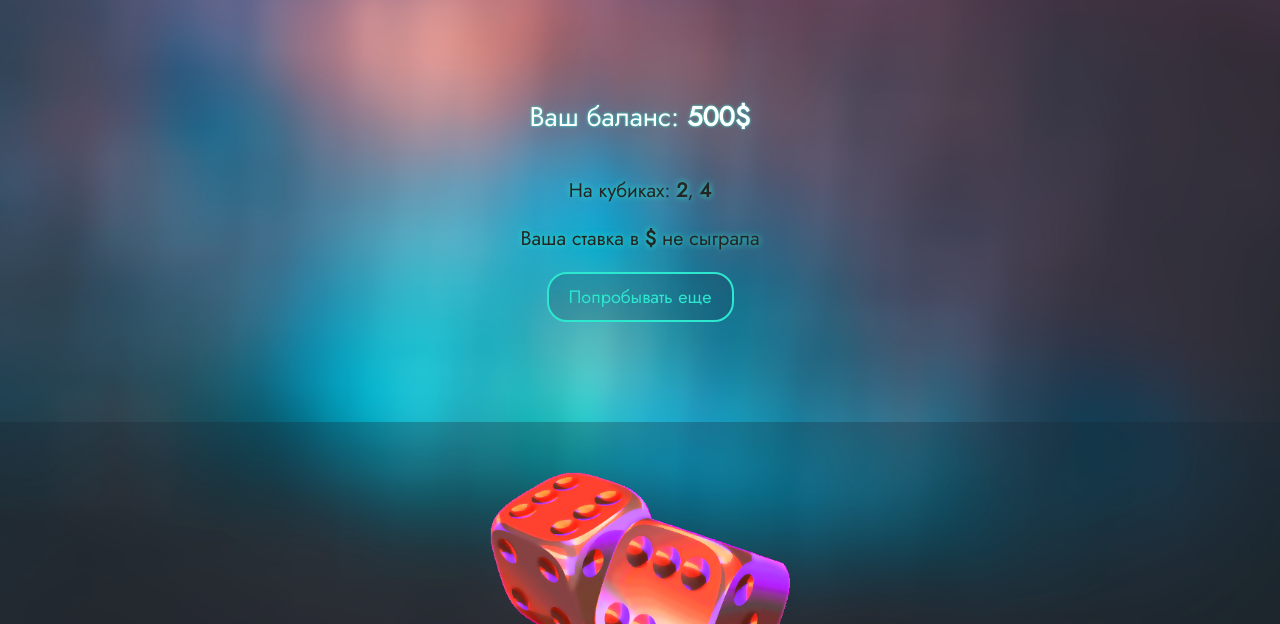
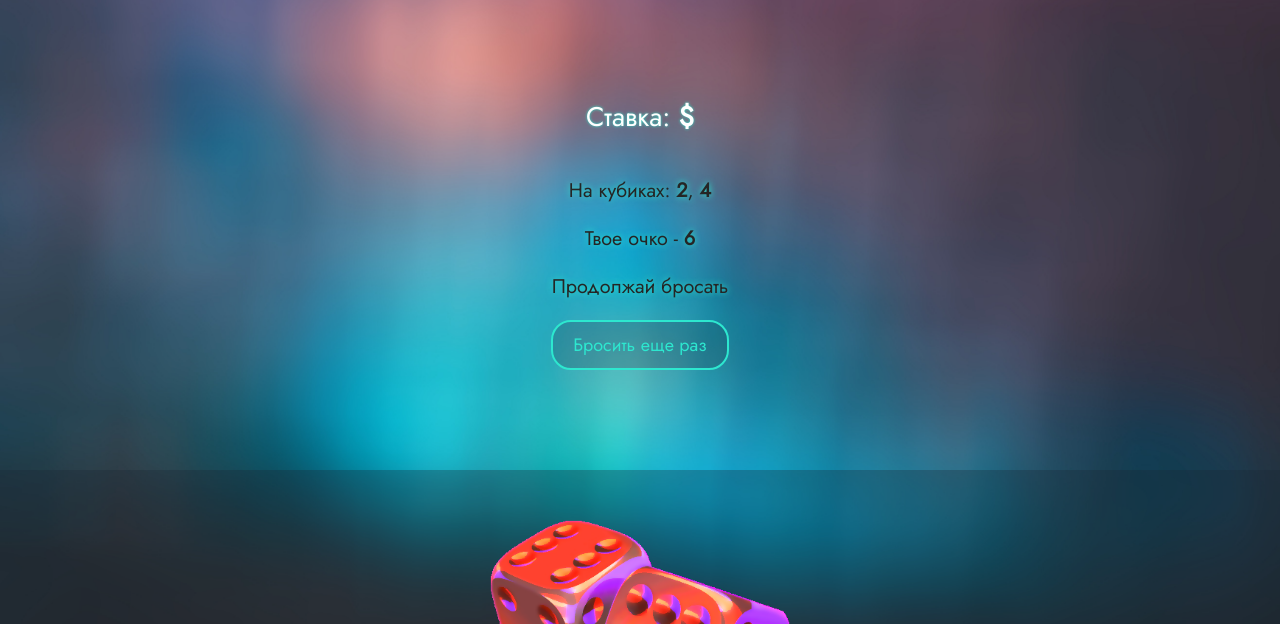
Before and after one commit to sasha-odintsov/casino, a website: page index.html in a window 1280 px wide. Both pictures are taken after a click on the button "Бросить кубики". Shown: the part 176-800 px from the top of the page. Drawn offline with nearby package versions, Linux system fonts and the light colour scheme; files that its build step writes are made by us from their sources.

Commit message:
Implement point solution

```diff
--- a/index.html
+++ b/index.html
@@ -45,7 +45,7 @@
                 <strong></strong>
             </p>
             <form>
-                <button type="button" class="button" onclick="tryMore()">Попробывать еще</button>
+                <button type="button" class="button button-result">Попробывать еще</button>
             </form>
         </section>
         <!-- section for point -->
@@ -64,7 +64,7 @@
                 Продолжай бросать
             </p>
             <form>
-                <button type="button" class="button" onclick="rollDice('sum')">Бросить еще раз</button>
+                <button type="button" class="button" onclick="rollDice()">Бросить еще раз</button>
             </form>
         </section>
         <!-- footer -->
--- a/js/main.js
+++ b/js/main.js
@@ -17,123 +17,17 @@ let rolledPoint = 0;
 
 document.querySelector("#balance").innerHTML = balance + "$";
 
-//----without point----
-function rollDice() {
-    let cube1 = getRandomInt(1, 6);
-    let cube2 = getRandomInt(1, 6);
-    let betWin = document.getElementById("bet").value * 2;
-    let bet = document.getElementById("bet").value;
-    document.getElementById("balance-result").innerHTML = balance + "$";
-    if (getResultDice(cube1, cube2) === "win") {
-        layout("bet-result");
-        document.getElementById("result-text").innerHTML = `Вы выграли, и получаете <strong>${betWin}$</strong>`;
-        balance = balance + betWin;
-        document.getElementById("balance").innerHTML = balance + "$";
+// ******with point******//
+
+function getResultDice(a, b) {
+    let sum = a + b;
+    if (sum === 7 || sum === 11) {
+        return "win";
+    } else if (sum === 2 || sum === 8 || sum === 12) {
+        return "lose";
     } else {
-        layout("bet-result");
-        document.getElementById("result-text").innerHTML = `Ваша ставка в <strong>${bet}$</strong> не сыграла`;
-        balance = balance - bet;
-        document.getElementById("balance").innerHTML = balance + "$";
+        return "point";
     }
-    document.getElementById("dice-first-result").innerHTML = cube1;
-    document.getElementById("dice-second-result").innerHTML = cube2;
-}
-
-function getResultDice (a, b) {
-    let sum = a + b;
-    return (sum === 7 || sum === 11) ? "win" : "lose";
-}
-
-// function getResultDice(a, b) {
-//     let sum = a + b;
-//     if (sum === 7 || sum === 11) {
-//         return "win";
-//     } else  {
-//         return "lose";
-//     }
-// }
-
-//----point try------
-// function rollDice() {
-    // let cube1 = getRandomInt(1, 6);
-    // let cube2 = getRandomInt(1, 6);
-    // let sum = cube1 + cube2;
-    // let betWin = document.getElementById("bet").value * 2;
-    // let bet = document.getElementById("bet").value;
-    // let point = getResultPoint(cube1, cube2, rolledPoint);
-    // document.getElementById("balance-result").innerHTML = balance + "$";
-    // if (getResultDice(cube1, cube2) === "win") {
-    //     layout("bet-result");
-    //     document.getElementById("result-text").innerHTML = `Вы выграли, и получаете <strong>${betWin}$</strong>`;
-    //     balance = balance + betWin;
-    //     document.getElementById("balance").innerHTML = balance + "$";
-    // } else if (getResultDice(cube1, cube2) === "lose") {
-    //     layout("bet-result");
-    //     document.getElementById("result-text").innerHTML = `Ваша ставка в <strong>${bet}$</strong> не сыграла`;
-    //     balance = balance - bet;
-    //     document.getElementById("balance").innerHTML = balance + "$";
-    // } else {
-    //     layout("bet-point");
-    //     document.getElementById("bet-amound").innerHTML = bet + "$";
-    //     document.getElementById("point").innerHTML = sum;
-    //     document.getElementById("dice-first-point").innerHTML = cube1;
-    //     document.getElementById("dice-second-point").innerHTML = cube2;
-
-
-        //-----------------------
-        // rolledPoint === sum;
-        // if (rolledPoint) {
-        //     getResultPoint(cube1, cube2, rolledPoint) === getResultDice(cube1, cube2);
-        // }
-
-
-
-
-        // getResultPoint(cube1, cube2, rolledPoint, balance, bet, betWin);
-        //-----------------------
-
-
-        // if (point === "lose") {
-        //     document.querySelector(".point-txt").innerHTML = `Вы проиграли <strong>${bet}$</strong>`
-        //     balance = balance - bet;
-        // } else if (point === "win") {
-        //     document.querySelector(".point-txt").innerHTML = `Вы выграли <strong>${betWin}$</strong>`
-        //     balance = balance + betWin;
-        // } else {
-        //     document.getElementById("result-text").innerHTML = `Твое очко - <strong>${sum}</strong> <br> Продолжай бросать`;
-        // }
-
-
-
-        // if (sum === 7) {
-        //     document.querySelector(".point-txt").innerHTML = `Вы проиграли <strong>${bet}$</strong>`
-        //     balance = balance - bet;
-        // } else if (sum === sum) {
-        //     document.querySelector(".point-txt").innerHTML = `Вы выграли <strong>${betWin}$</strong>`
-        //     balance = balance + betWin;
-        // }
-
-        // document.getElementById("result-text").innerHTML = `Твое очко - <strong>${sum}</strong> <br> Продолжай бросать`;
-//     }
-//     document.getElementById("dice-first-result").innerHTML = cube1;
-//     document.getElementById("dice-second-result").innerHTML = cube2;
-// }
-
-
-//--------with point---------
-// function getResultDice(a, b) {
-//     let sum = a + b;
-//     if (sum === 7 || sum === 11) {
-//         return "win";
-//     } else if (sum === 2 || sum === 8 || sum === 12) {
-//         return "lose";
-//     } else {
-//         return "point";
-//     }
-// }
-
-function tryMore() {
-    layout("bet-form");
 }
 
 function getResultPoint(a, b, point) {
@@ -146,3 +40,79 @@ function getResultPoint(a, b, point) {
         return "point";
     }
 }
+
+function tryMore() {
+    layout("bet-form");
+}
+
+function rollDice() {
+    let cube1 = getRandomInt(1, 6);
+    let cube2 = getRandomInt(1, 6);
+    let sum = cube1 + cube2;
+    let decision = getResultDice(cube1, cube2);
+    let bet = document.getElementById("bet").value;
+    let betWin = bet * 2;
+    document.getElementById("balance-result").innerHTML = balance + "$";
+    document.getElementById("dice-first-result").innerHTML = cube1;
+    document.getElementById("dice-second-result").innerHTML = cube2;
+
+    if (rolledPoint) {
+        decision = getResultPoint(cube1, cube2, rolledPoint);
+    }
+
+    if (decision === "point") {
+        if (!rolledPoint) {
+            rolledPoint = sum;
+        };
+        layout("bet-point");
+        document.getElementById("bet-amound").innerHTML = bet + "$";
+        document.getElementById("point").innerHTML =  rolledPoint;
+        document.getElementById("dice-first-point").innerHTML = cube1;
+        document.getElementById("dice-second-point").innerHTML = cube2;
+    } else {
+        layout("bet-result");
+        rolledPoint = 0;
+        if (decision === "win") {
+            document.getElementById("result-text").innerHTML = `Вы выграли, и получаете <strong>${betWin}$</strong>`;
+            balance = balance + betWin;
+        } else {
+            document.getElementById("result-text").innerHTML = `Ваша ставка в <strong>${bet}$</strong> не сыграла`;
+            balance = balance - bet;
+        }
+        document.getElementById("balance").innerHTML = balance + "$";
+        document.querySelector('.button-result').onclick = tryMore;
+    }
+}
+
+//*****without point*****//
+
+// function rollDice() {
+//     let cube1 = getRandomInt(1, 6);
+//     let cube2 = getRandomInt(1, 6);
+//     let betWin = document.getElementById("bet").value * 2;
+//     let bet = document.getElementById("bet").value;
+//     document.getElementById("balance-result").innerHTML = balance + "$";
+//     document.getElementById("dice-first-result").innerHTML = cube1;
+//     document.getElementById("dice-second-result").innerHTML = cube2;
+//     layout("bet-result");
+//     if (getResultDice(cube1, cube2) === "win") {
+//         document.getElementById("result-text").innerHTML = `Вы выграли, и получаете <strong>${betWin}$</strong>`;
+//         balance = balance + betWin;
+//     } else {
+//         document.getElementById("result-text").innerHTML = `Ваша ставка в <strong>${bet}$</strong> не сыграла`;
+//         balance = balance - bet;
+//     }
+//     document.getElementById("balance").innerHTML = balance + "$";
+//     document.querySelector('.button-result').addEventListener('click', function(){
+//         tryMore();
+//     })
+// }
+
+// function getResultDice (a, b) {
+//     let sum = a + b;
+//     return (sum === 7 || sum === 11) ? "win" : "lose";
+// }
+
+// function tryMore() {
+//     layout("bet-form");
+// }
```
